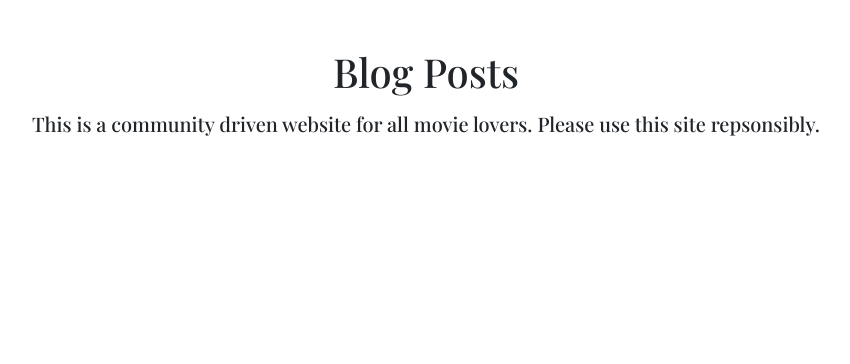
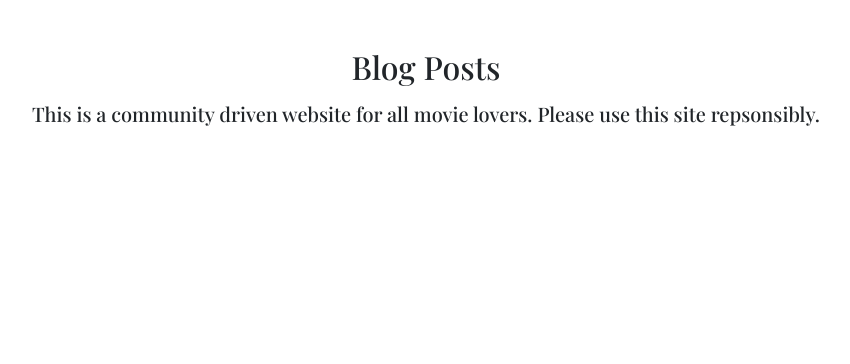
Before and after one commit to ConorBevan/MovieWarsBlog, a Django app: page / in a window 1280 px wide. Shown: the part 56-420 px from the top of the page, without its empty margins (214-1064 px from the left). Run offline with Django 3.2, Linux system fonts and the light colour scheme; data that the repository does not hold is empty; some libraries are stand-ins or nearby versions; some web fonts are replaced.

Commit message:
changed layout and updated model

```diff
--- a/blog/models.py
+++ b/blog/models.py
@@ -7,7 +7,7 @@ from ckeditor.fields import RichTextField
 
 
 class Post(models.Model):
-    title = models.CharField(max_length=300, null=False)
+    title = models.CharField(max_length=50, null=False)
     author = models.ForeignKey(User, on_delete=models.CASCADE)
     content = RichTextField(blank=True, null=True)
     featured_image = CloudinaryField('image', default='placeholder')
--- a/templates/home.html
+++ b/templates/home.html
@@ -4,7 +4,7 @@
 {% block content %}
     <!-- Jumbotron -->
     <div class="p-5 text-center">
-        <h1 class="mb-3 h1">Blog Posts</h1>
+        <h1 class="mb-3 h2">Blog Posts</h1>
         <p class="mb-3 h5">This is a community driven website for all movie lovers. Please use this site repsonsibly.</p>
     </div>
     <div class="container">
@@ -34,7 +34,7 @@
     <nav aria-label="Page navigation">
         <ul class="pagination justify-content-center">
             {% if page_obj.has_previous %}
-            <li><a href="?page={{ page_obj.previous_page_number }}" class="btn btn-lg  btn-dark" id="pag-button">Back</a></li>
+            <li><a href="?page={{ page_obj.previous_page_number }}" class="btn btn-lg btn-dark" id="pag-button">Back</a></li>
             {% endif %}
             {% if page_obj.has_next %}
             <li><a href="?page={{ page_obj.next_page_number }}" class="btn btn-lg btn-dark" id="pag-button">Next</a></li>
```
Also changed, not shown: blog/migrations/0011_alter_post_title.py (added).
